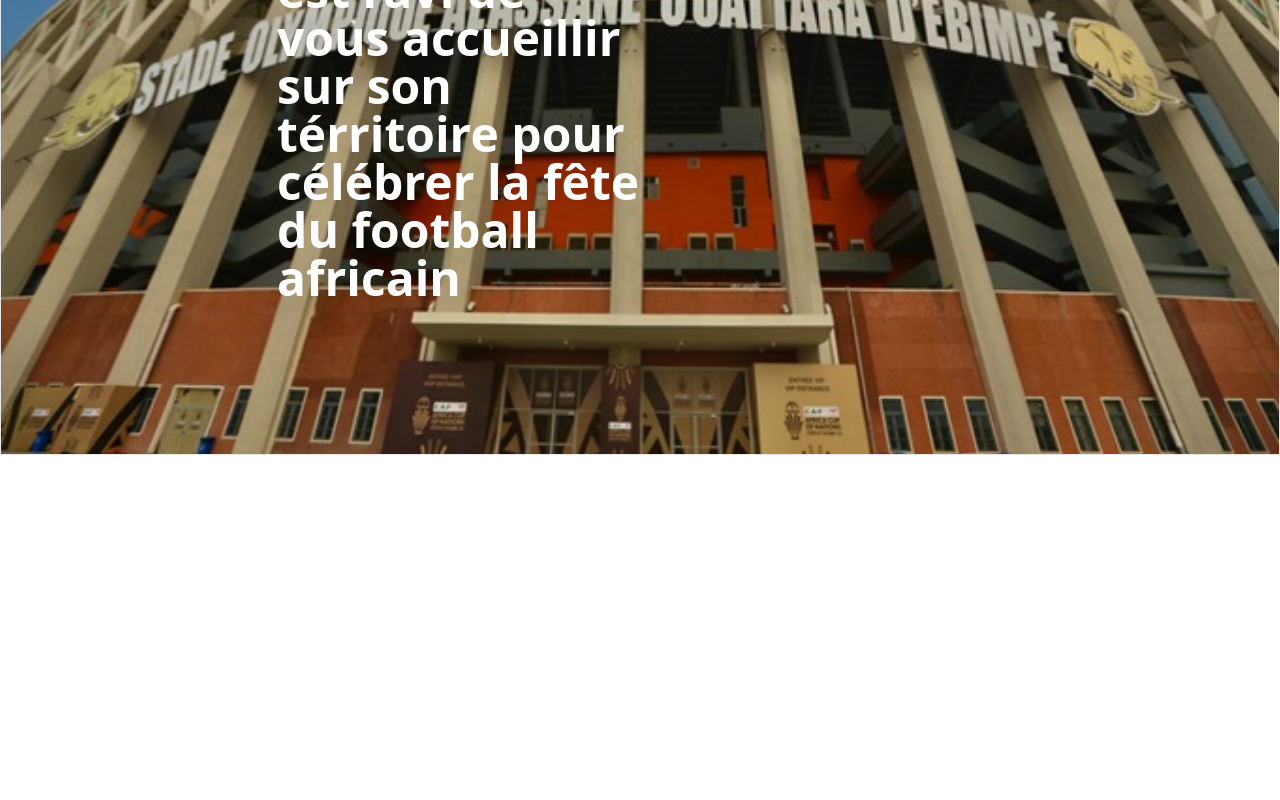
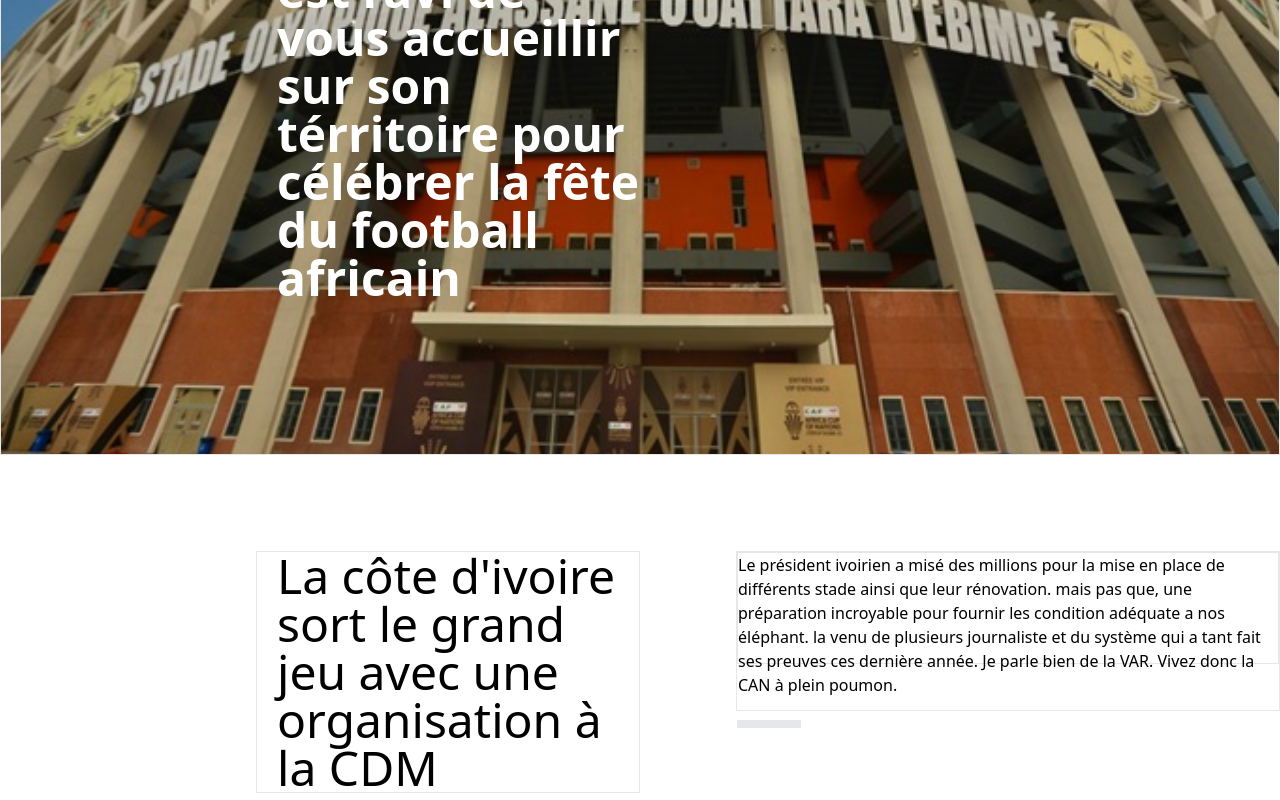
Before and after one commit to loulou-gif/template1, a React (Create React App) app: page / in a window 1280 px wide. Shown: the part 295-1095 px from the top of the page. Before the commit the page ends 800 px from the top, so only its background shows below. Built offline with nearby package versions, Linux system fonts and the light colour scheme.

Commit message:
section1 début

```diff
--- a/src/assets/css/Styles.css
+++ b/src/assets/css/Styles.css
@@ -5,3 +5,8 @@
     background-size: cover;
     background-position: center;
 }
+.square{
+    height: 50px;
+    width: 10px;
+    background-color: gray;
+}
--- /dev/null
+++ b/src/components/Footer.js
@@ -0,0 +1,7 @@
+const Footer = () => {
+    return(
+        <footer className=""></footer>
+    )
+}
+
+export default Footer
--- a/src/components/Header.js
+++ b/src/components/Header.js
@@ -1,4 +1,3 @@
-
 import '../assets/css/Styles.css'
 
 const Header = () => {
--- /dev/null
+++ b/src/components/Section1.js
@@ -0,0 +1,19 @@
+import '../assets/css/Styles.css'
+const Section1 = () =>{
+    return(
+        <section className="Section1 mt-24">
+            <div className="flex">
+                <p className="border w-3/12 mr-14 ml-64 min-w-96 pl-5  text-5xl">La côte d'ivoire sort le grand jeu avec une organisation à la CDM</p>
+                <div className="border w-6/12 ml-10 h-40">
+                    <p className="border h-28">Le président ivoirien a misé des millions pour la mise en place de différents stade ainsi que leur rénovation. mais pas que, une préparation incroyable pour fournir les condition adéquate a nos éléphant.
+                    la venu de plusieurs journaliste et du système qui a tant fait  ses preuves ces dernière année. Je parle bien de la VAR. Vivez donc la CAN à plein poumon.</p>
+                    <section className="border-b-8 text-black w-16 h-16">
+
+                    </section>
+                </div>
+            </div>
+        </section>
+    )
+}
+
+export default Section1
--- a/src/pages/Home.js
+++ b/src/pages/Home.js
@@ -1,9 +1,11 @@
+import Section1 from '../components/Section1';
 import Header from '../components/Header';
 
 const Home = () => {
     return(
         <div className="home">
             <Header/>
+            <Section1/>
         </div>
     )
 }
```
